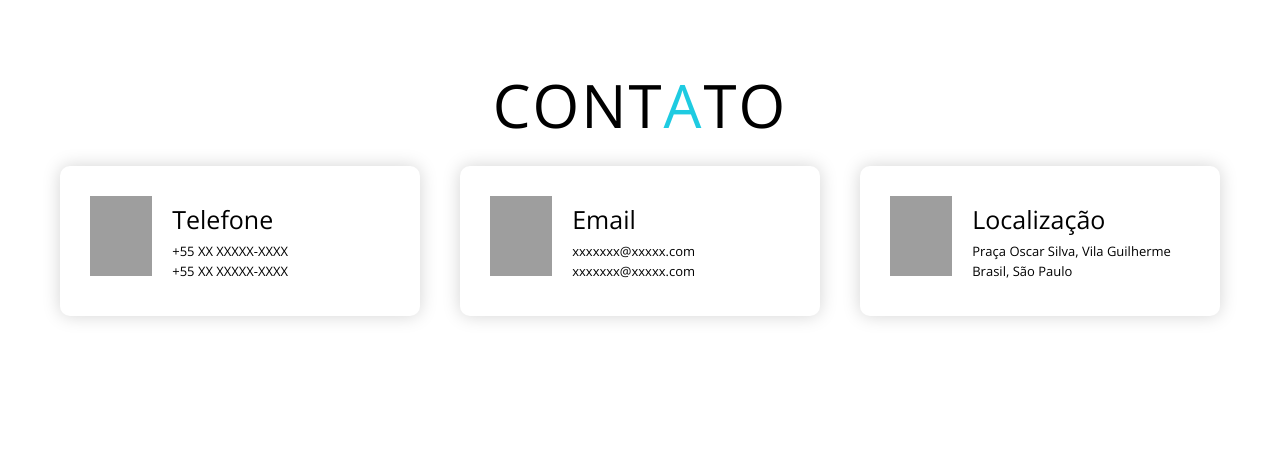
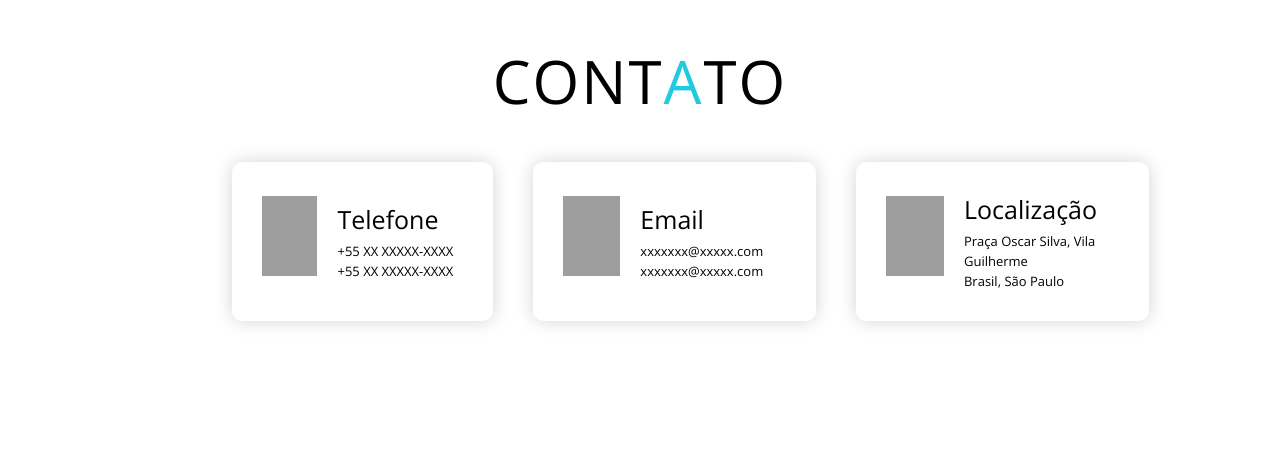
Before and after one commit to Starfaiith/Casa-de-cultura, a plain HTML site: page index.html in a window 1280 px wide. Shown: the part 4791-5260 px from the top of the page. Drawn offline with nearby package versions, Linux system fonts and the light colour scheme; grey boxes are pictures that could not be loaded.

Commit message:
Fix Contact Alignment

```diff
--- a/css/style.css
+++ b/css/style.css
@@ -356,6 +356,7 @@ p {
 
 #contact .contato {
     flex-direction: column;
+    max-width: 70%;
     width: 1200px;
     margin: 0 auto;
 
@@ -364,6 +365,7 @@ p {
 
 #contact .contact-items {
     width: 100%;
+
 }
 
 #contact .contact-item {
@@ -541,8 +543,8 @@ p {
         flex-direction: row;
     }
 
-    #about .col-left{
-        width: 600px;
+    #about .col-left  {
+        width: 1500px;
         height: 400px;
         padding-left: 60px;
 
@@ -569,9 +571,9 @@ p {
     /* contact */
     #contact .contato {
         flex-direction: column;
-        padding: 100px 0;
+        padding: 60px 0;
+        justify-content: center;
         align-items: center;
-        justify-content: center;
         min-width: 20vh;
     }
 
@@ -579,10 +581,11 @@ p {
         width: 100%;
         display: flex;
         flex-direction: row;
+        padding: 20px;
         margin: 0;
     }
 
-    #contact .contact-item {
+    #contact .contact-item{
         margin: 20px;
         flex-direction: row;
     }
```
